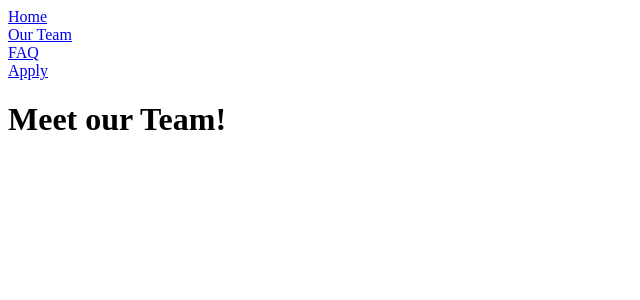
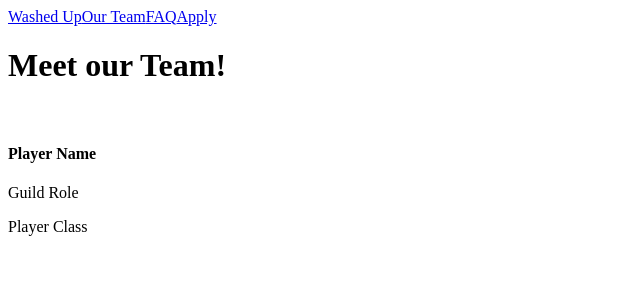
Before and after one commit to Sordot/Washed-Up, a React (Create React App) app: page /team in a window 1280 px wide. Shown: the top 300 px of the page, without its empty margins (0-640 px from the left). Built offline with nearby package versions, Linux system fonts and the light colour scheme.

Commit message:
moves navbar into separate component

```diff
--- /dev/null
+++ b/src/components/Card.jsx
@@ -0,0 +1,16 @@
+const Card = () => {
+
+    return <>
+        <div>
+            <img src="" alt="" style={{ width: '100%'}}/>
+            <div>
+                <h4>Player Name</h4>
+                <p>Guild Role</p>
+                <p>Player Class</p>
+            </div>
+        </div>
+    </>
+
+}
+
+export default Card;
--- /dev/null
+++ b/src/components/Navbar.jsx
@@ -0,0 +1,16 @@
+import { Link } from "react-router-dom";
+
+const Navbar = () => {
+
+    return <>
+        <nav>
+            <Link to="/">Washed Up</Link>
+            <Link to="/team">Our Team</Link>
+            <Link to="/faq">FAQ</Link>
+            <Link to="/apply">Apply</Link>
+        </nav>
+    </>
+
+}
+
+export default Navbar;
--- a/src/pages/Layout.jsx
+++ b/src/pages/Layout.jsx
@@ -1,23 +1,10 @@
-import {Outlet, Link} from "react-router-dom"
+import {Outlet} from "react-router-dom"
+import Navbar from "../components/Navbar";
 
 const Layout = () => {
     return <>
-        <nav>
-            <div>
-                <Link to="/">Home</Link>
-            </div>
-            <div>
-                <Link to="/team">Our Team</Link>
-            </div>
-            <div>
-                <Link to="/faq">FAQ</Link>
-            </div>
-            <div>
-                <Link to="/apply">Apply</Link>
-            </div>
-        </nav>
-
-        <Outlet/>
+        <Navbar />
+        <Outlet />
     </>
 }
 
--- a/src/pages/Team.jsx
+++ b/src/pages/Team.jsx
@@ -1,7 +1,10 @@
+import Card from "../components/Card";
+
 const Team = () => {
 
     return <>
         <h1>Meet our Team!</h1>
+        <Card />
     </>
 
 }
```
Also changed, not shown: src/App.css (line endings or trailing spaces).
